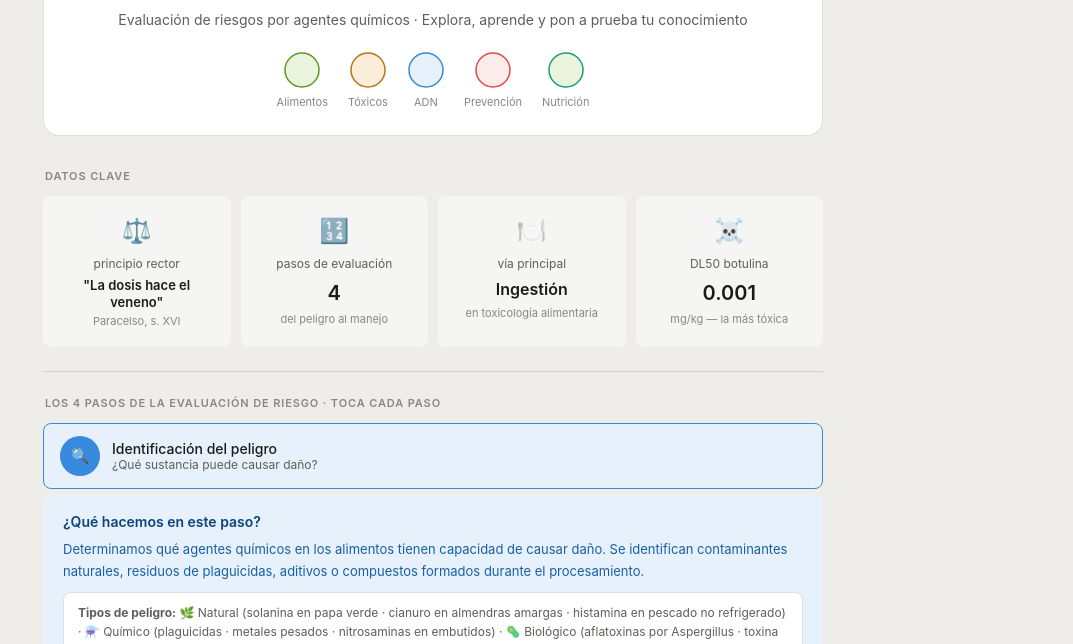
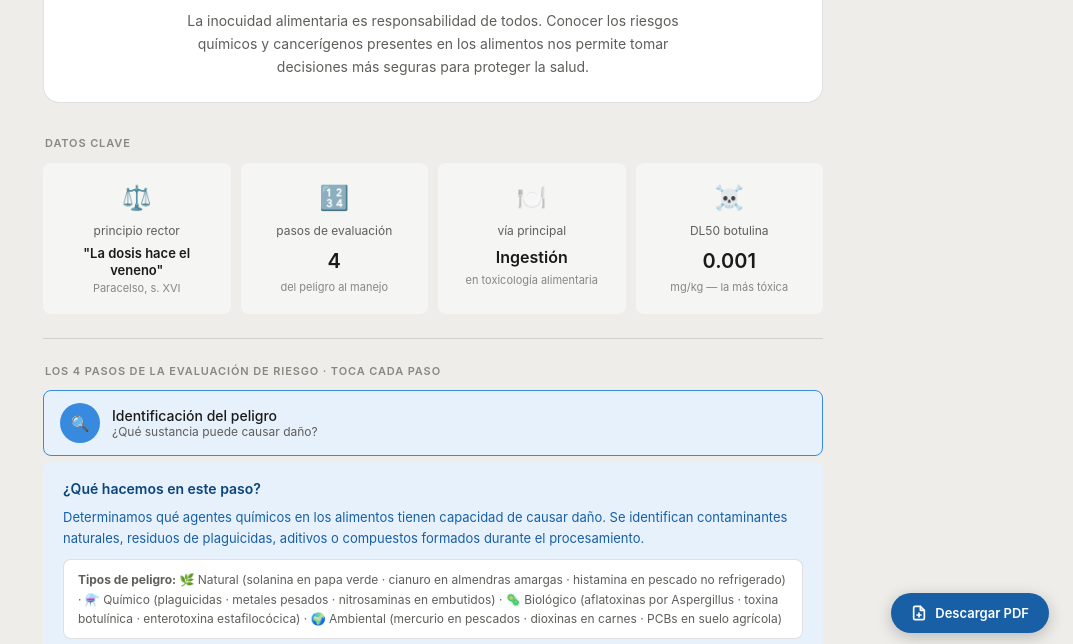
Before and after one commit to andreaisabel-acc/infografia-toxicologia, a plain HTML site: page index.html in a window 1280 px wide. Shown: the part 143-787 px from the top of the page, without its empty margins (207-1280 px from the left). Drawn offline with Linux system fonts and the light colour scheme.

Commit message:
Update index.html

```diff
--- a/index.html
+++ b/index.html
@@ -174,38 +174,30 @@ input[type=range]{flex:1;height:4px;accent-color:var(--blue-400);cursor:pointer;
   .sinergia-grid{grid-template-columns:repeat(2,1fr);}
   .contam-grid{grid-template-columns:repeat(2,1fr);}
 }
+
+/* ── BOTÓN PDF ── */
+.pdf-btn{
+  position:fixed;bottom:24px;right:24px;
+  background:#185FA5;color:#fff;
+  border:none;border-radius:50px;
+  padding:12px 20px;font-size:13px;font-weight:600;
+  cursor:pointer;display:flex;align-items:center;gap:8px;
+  box-shadow:0 4px 16px rgba(0,0,0,.22);
+  font-family:inherit;z-index:999;
+  transition:background .15s,transform .15s;
+}
+.pdf-btn:hover{background:#0C447C;transform:translateY(-2px);}
+@media print{.pdf-btn{display:none;}}
 </style>
 </head>
 <body>
-<div class="wrap">
+<div class="wrap" id="pdf-root">
 
 <!-- HEADER -->
 <div class="header">
   <div class="badge">🔬 toxicología de los alimentos</div>
   <h1>¿Qué tan seguro es lo que comemos?</h1>
-  <p>Evaluación de riesgos por agentes químicos · Explora, aprende y pon a prueba tu conocimiento</p>
-  <div class="header-icons">
-    <div class="hico">
-      <svg viewBox="0 0 36 36" fill="none"><circle cx="18" cy="18" r="17" fill="#EAF3DE" stroke="#639922" stroke-width="1.5"/><text x="18" y="23" text-anchor="middle" font-size="18">🌽</text></svg>
-      <span>Alimentos</span>
-    </div>
-    <div class="hico">
-      <svg viewBox="0 0 36 36" fill="none"><circle cx="18" cy="18" r="17" fill="#FAEEDA" stroke="#BA7517" stroke-width="1.5"/><text x="18" y="23" text-anchor="middle" font-size="18">⚗️</text></svg>
-      <span>Tóxicos</span>
-    </div>
-    <div class="hico">
-      <svg viewBox="0 0 36 36" fill="none"><circle cx="18" cy="18" r="17" fill="#E6F1FB" stroke="#378ADD" stroke-width="1.5"/><text x="18" y="23" text-anchor="middle" font-size="18">🧬</text></svg>
-      <span>ADN</span>
-    </div>
-    <div class="hico">
-      <svg viewBox="0 0 36 36" fill="none"><circle cx="18" cy="18" r="17" fill="#FCEBEB" stroke="#E24B4A" stroke-width="1.5"/><text x="18" y="23" text-anchor="middle" font-size="18">🛡️</text></svg>
-      <span>Prevención</span>
-    </div>
-    <div class="hico">
-      <svg viewBox="0 0 36 36" fill="none"><circle cx="18" cy="18" r="17" fill="#EAF3DE" stroke="#1D9E75" stroke-width="1.5"/><text x="18" y="23" text-anchor="middle" font-size="18">👩‍⚕️</text></svg>
-      <span>Nutrición</span>
-    </div>
-  </div>
+  <p style="font-size:14px;color:var(--text-secondary);max-width:540px;margin:0 auto;line-height:1.65;">La inocuidad alimentaria es responsabilidad de todos. Conocer los riesgos químicos y cancerígenos presentes en los alimentos nos permite tomar decisiones más seguras para proteger la salud.</p>
 </div>
 
 <!-- MÉTRICAS -->
@@ -605,7 +597,7 @@ input[type=range]{flex:1;height:4px;accent-color:var(--blue-400);cursor:pointer;
   <div id="glos-list">
     <div onclick="toggleGlos(0)" id="gt-0" style="display:flex;cursor:pointer;margin-bottom:5px;border-radius:var(--radius-md);overflow:hidden;border:0.5px solid var(--border);">
       <div style="background:var(--blue-50);padding:9px 12px;font-size:12px;font-weight:700;color:var(--blue-800);min-width:130px;display:flex;align-items:center;">DL50</div>
-      <div style="padding:9px 12px;font-size:12.5px;background:var(--bg-primary);flex:1;line-height:1.5;">Dosis que causa la muerte al 50 % de los animales de prueba. Menor número = mayor toxicidad. Botulina: 0.001 · Sal: 3 000 mg/kg. Misma unidad, mundos distintos de peligro.</div>
+      <div style="padding:9px 12px;font-size:12.5px;background:var(--bg-primary);flex:1;line-height:1.6;">Es la cantidad de una sustancia que mata al 50 % de los animales de prueba. Se mide en mg por kg de peso corporal. <strong>Regla fácil: número más pequeño = más peligroso.</strong> Imagina que tienes dos venenos: uno con DL50 = 1 y otro con DL50 = 1 000. El primero necesita poquísimo para matar; el segundo necesita muchísimo más. La toxina botulínica tiene DL50 = 0.001 mg/kg (extremadamente peligrosa) y la sal de mesa tiene DL50 = 3 000 mg/kg (prácticamente no tóxica en dosis normales). Son la misma unidad, pero eso equivale a que la botulina es <strong>3 000 000 veces más tóxica</strong> que la sal.</div>
     </div>
     <div onclick="toggleGlos(1)" id="gt-1" style="display:flex;cursor:pointer;margin-bottom:5px;border-radius:var(--radius-md);overflow:hidden;border:0.5px solid var(--border);">
       <div style="background:var(--blue-50);padding:9px 12px;font-size:12px;font-weight:700;color:var(--blue-800);min-width:130px;display:flex;align-items:center;">LMR</div>
@@ -765,5 +757,56 @@ function selectCaso(n){
   document.querySelectorAll('.caso-content').forEach((c,i)=>c.classList.toggle('show',i===n));
 }
 </script>
+
+<!-- html2pdf desde CDN -->
+<script src="https://cdnjs.cloudflare.com/ajax/libs/html2pdf.js/0.10.1/html2pdf.bundle.min.js"></script>
+
+<button class="pdf-btn" onclick="downloadPDF()" id="pdf-btn" title="Descargar como PDF">
+  <svg width="16" height="16" viewBox="0 0 24 24" fill="none" stroke="currentColor" stroke-width="2.5" stroke-linecap="round" stroke-linejoin="round"><path d="M14 2H6a2 2 0 0 0-2 2v16a2 2 0 0 0 2 2h12a2 2 0 0 0 2-2V8z"/><polyline points="14 2 14 8 20 8"/><line x1="12" y1="18" x2="12" y2="12"/><line x1="9" y1="15" x2="15" y2="15"/></svg>
+  <span id="pdf-label">Descargar PDF</span>
+</button>
+
+<script>
+function downloadPDF(){
+  const btn  = document.getElementById('pdf-btn');
+  const lbl  = document.getElementById('pdf-label');
+
+  // Estado de carga
+  btn.disabled = true;
+  lbl.textContent = 'Generando…';
+
+  // Expandir todo antes de capturar
+  for(let i=0;i<4;i++){
+    document.getElementById('pd-'+i).classList.add('show');
+    document.getElementById('pbtn-'+i).classList.add('active');
+  }
+  document.getElementById('cd-panel').classList.add('show');
+  document.querySelectorAll('.caso-content').forEach(c=>c.classList.add('show'));
+
+  // Ocultar botón del PDF en la captura
+  btn.style.visibility = 'hidden';
+
+  const el = document.getElementById('pdf-root');
+
+  const opt = {
+    margin:       [8, 8, 8, 8],
+    filename:     'Infografia_Toxicologia_Alimentos.pdf',
+    image:        { type: 'jpeg', quality: 0.97 },
+    html2canvas:  { scale: 2, useCORS: true, letterRendering: true },
+    jsPDF:        { unit: 'mm', format: 'a4', orientation: 'portrait' },
+    pagebreak:    { mode: ['avoid-all', 'css', 'legacy'] }
+  };
+
+  html2pdf()
+    .set(opt)
+    .from(el)
+    .save()
+    .then(() => {
+      btn.style.visibility = 'visible';
+      btn.disabled = false;
+      lbl.textContent = 'Descargar PDF';
+    });
+}
+</script>
 </body>
 </html>
```
